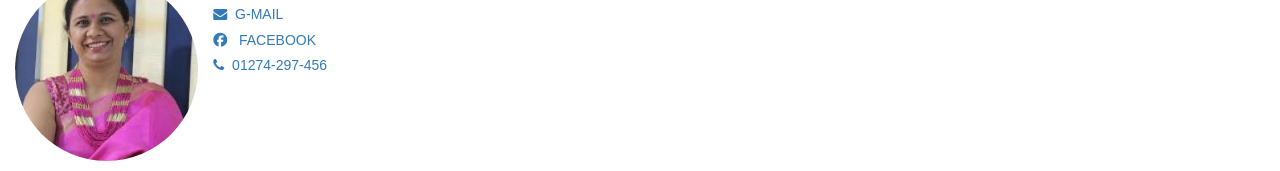
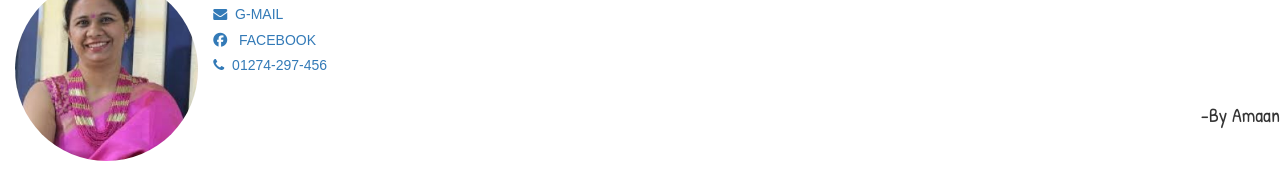
Before and after one commit to Amaan-1/RPSD-Web-Portfolio, a plain HTML site: page index.html in a window 1280 px wide. Shown: the part 5525-5696 px from the top of the page. Drawn offline with nearby package versions, Linux system fonts and the light colour scheme; a web font is replaced by a local one.

Commit message:
Update index.html

```diff
--- a/index.html
+++ b/index.html
@@ -335,6 +335,7 @@
             <h5><i class="fa fa-phone" aria-hidden="true"></i>&nbsp;&nbsp;01274-297-456</h5>
         </a>
     </div>
+<h1  style="font-family: 'Patrick Hand'; font-size: 20px; text-align: right; float: right;">-By Amaan</h1>
 </body>
 
 </html>
```
